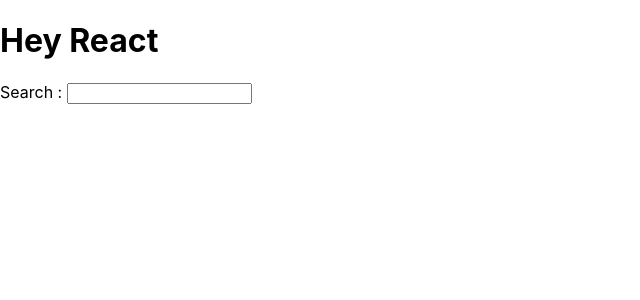
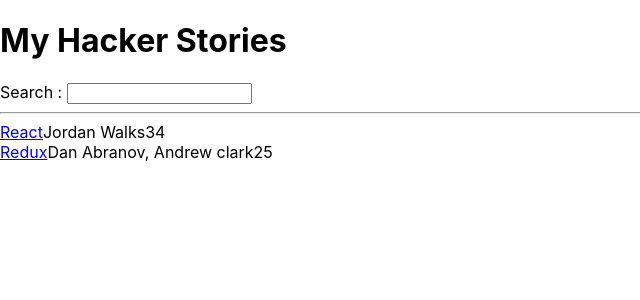
Before and after one commit to sum1112/my-app, a React (Create React App) app: page / in a window 1280 px wide. Shown: the top 300 px of the page, without its empty margins (0-640 px from the left). Built offline with nearby package versions, Linux system fonts and the light colour scheme.

Commit message:
Add another component List

```diff
--- a/src/App.js
+++ b/src/App.js
@@ -1,19 +1,50 @@
 import React from "react";
 
-const welcome = {
-  greeting: 'Hey',
-  title: 'React'
-}
-const title = 'React';
+const list = [
+  {
+    title : 'React',
+    url : 'https://reactjs.org/',
+    author : 'Jordan Walks',
+    num_comments : 3,
+    points : 4,
+    objectID : 0,
+  },
+  {
+    title : 'Redux',
+    url : 'https://reactjs.org/',
+    author : 'Dan Abranov, Andrew clark',
+    num_comments : 2,
+    points : 5,
+    objectID : 1,
+  }
+]
 
 function App() {
   return (
     <div>
-      <h1>{welcome.greeting} {welcome.title}</h1>
+      <h1>My Hacker Stories</h1>
       <label htmlFor='search'>Search : </label>
-      <input id='search'></input>
+      <input id='search' type='text'></input>
+      <hr />
+      <List />
     </div>
-  );
+  )
 }
 
+function List() {
+  return list.map(item => {
+    return (
+      <div key={item.objectID}>
+        <span>
+          <a href={item.url}>{item.title}</a>
+        </span>
+        <span>{item.author}</span>
+        <span>{item.num_comments}</span>
+        <span>{item.points}</span>
+      </div>
+    )
+  });
+}
+
+
 export default App;
```
